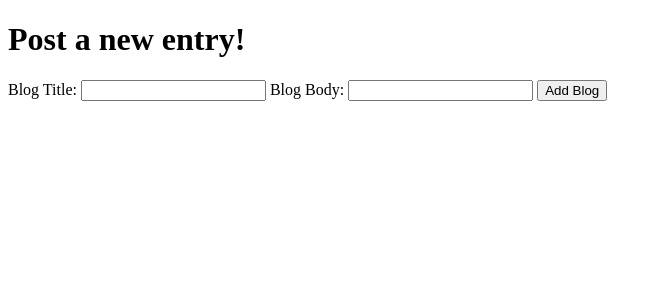
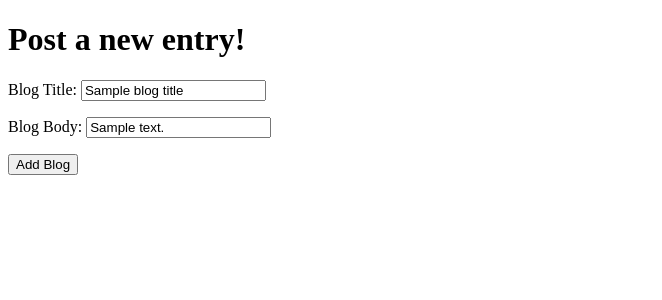
Before and after one commit to ConstanceKohner/blogz, a Flask app: template templates/blogwriter.html in a window 1280 px wide. Shown: the part 26-326 px from the top of the page, without its empty margins (0-662 px from the left). Run offline with Flask 2, Linux system fonts and the light colour scheme; the template is opened without the code that fills it: most values are stand-ins (such as "Sample title", 1, 10 or a date in 2020).

Commit message:
Added descriptive errors to /newpost

```diff
--- a/main.py
+++ b/main.py
@@ -49,7 +49,7 @@ def blogwriter():
             db.session.commit()
             return redirect("/blog")
         else:
-            return render_template('blogwriter.html')
+            return render_template('blogwriter.html', blog_title=blog_title, blog_body=blog_body, title_error=title_error, body_error=body_error)
 
 
     blogs = Blog.query.filter_by(deleted=False).all()
--- a/templates/blogwriter.html
+++ b/templates/blogwriter.html
@@ -3,12 +3,14 @@
 {% block content %}
     <h1>Post a new entry!</h1>
     <form method='post'>
-        <label>
-            Blog Title:
-            <input type="text" name='title' />
-            Blog Body:
-            <input type="text" name='body' />
-        </label>
+        <label for "blog_title">Blog Title:</label>
+        <input id="blog_title" type="text" name='title' value="{{blog_title}}"/>
+        <p>{{title_error}}</p>
+
+        <label for "blog_body">Blog Body:</label>
+        <input id="blog_body" type="text" name='body' value="{{blog_body}}" />
+        <p>{{body_error}}</p>
+
         <input type="submit" value='Add Blog' />
     </form>
 
```
